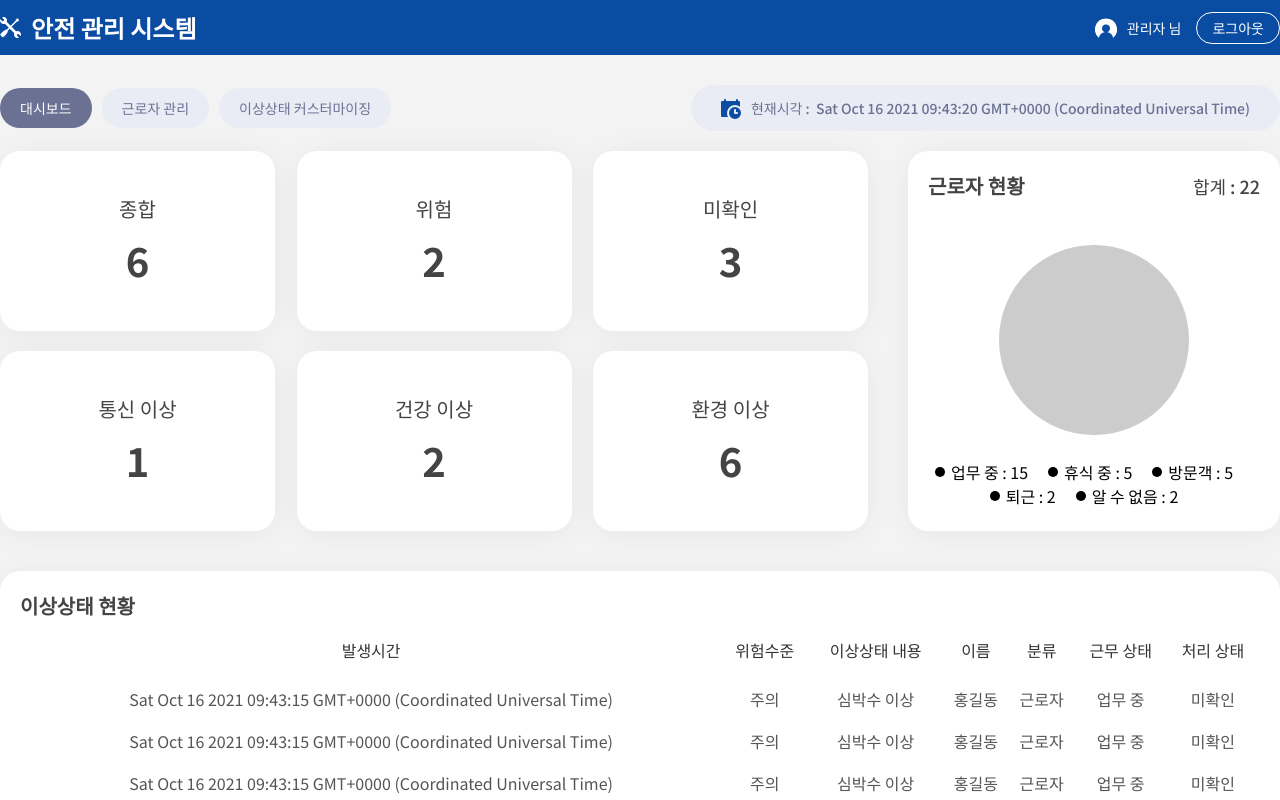
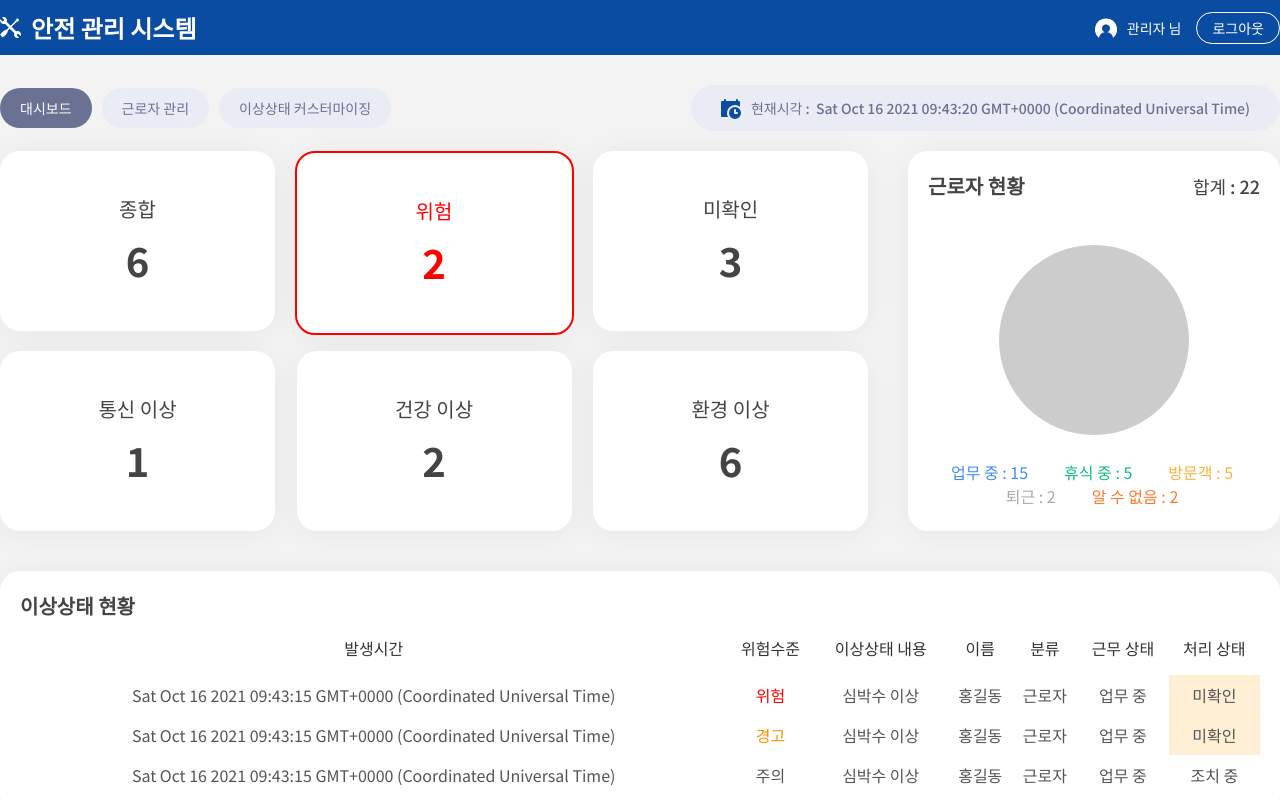
Before and after one commit to y35-n0/tutum-web, a React (Create React App) app: page / in a window 1280 px wide. Built offline with nearby package versions, Linux system fonts and the light colour scheme.

Commit message:
[UPDATE] Styling

```diff
--- a/src/views/DashboardView/components/BoardCount/BoardCountEmployeeLegendBox.tsx
+++ b/src/views/DashboardView/components/BoardCount/BoardCountEmployeeLegendBox.tsx
@@ -3,7 +3,6 @@ import { css } from "@emotion/react";
 
 const boxStyle = css`
   display: flex;
-  /* flex-direction: column; */
   align-items: center;
   justify-content: center;
   flex-wrap: wrap;
--- a/src/views/DashboardView/components/BoardCount/BoardCountEmployeeLegendItem.tsx
+++ b/src/views/DashboardView/components/BoardCount/BoardCountEmployeeLegendItem.tsx
@@ -1,6 +1,7 @@
 /** @jsxImportSource @emotion/react */
 import { css } from "@emotion/react";
 import { ChangeEventHandler } from "react";
+import { EMPLOYEE_TYPE_COLOR } from "../../../common/GlobalStyle";
 
 const checkboxStyle = css`
   display: none;
@@ -11,16 +12,13 @@ const innerDivStyle = css`
   margin-right: 20px;
   align-items: center;
   cursor: pointer;
-  color: #000;
 `;
 
-// TODO: color
 const colorDivStyle = css`
   width: 10px;
   height: 10px;
   border-radius: 100px;
   margin-right: 6px;
-  background: #000;
 `;
 
 export type BoardCountEmployeeLegendItemContent = {
@@ -48,7 +46,12 @@ const BoardCountEmployeeLegendItem: React.FC<Props> = (props) => {
         onChange={props.handleChange}
         css={checkboxStyle}
       />
-      <div css={innerDivStyle}>
+      <div
+        css={css`
+          ${innerDivStyle}
+          color: ${EMPLOYEE_TYPE_COLOR[props.item.id]};
+        `}
+      >
         <div css={colorDivStyle} />
         <span className="graphTitle-value">
           {props.item.content} : {props.item.count}
--- a/src/views/DashboardView/components/BoardCount/BoardCountStatusCard.tsx
+++ b/src/views/DashboardView/components/BoardCount/BoardCountStatusCard.tsx
@@ -1,6 +1,7 @@
 /** @jsxImportSource @emotion/react */
 import { css } from "@emotion/react";
 import { ChangeEventHandler } from "react";
+import { DANGER_LEVEL_COLOR } from "../../../common/GlobalStyle";
 
 const checkboxStyle = css`
   display: none;
@@ -26,6 +27,15 @@ const boxStyle = css`
   }
 `;
 
+const boxDangerStyle = css`
+  border: 2px solid ${DANGER_LEVEL_COLOR["위험"]};
+  color: ${DANGER_LEVEL_COLOR["위험"]};
+
+  input[type="checkbox"]:checked + & {
+    border: none;
+  }
+`;
+
 const titleStyle = css`
   font-size: 20px;
   font-weight: 500;
@@ -42,7 +52,6 @@ export type BoardCountStatusCardContent = {
   value: string;
   content: string;
   count: number;
-  isDanger: boolean;
 };
 
 type Props = {
@@ -52,6 +61,7 @@ type Props = {
 };
 
 const BoardCountStatusCard: React.FC<Props> = (props) => {
+  console.log();
   return (
     <label>
       <input
@@ -63,7 +73,11 @@ const BoardCountStatusCard: React.FC<Props> = (props) => {
         onChange={props.handleChange}
         css={checkboxStyle}
       />
-      <div css={boxStyle}>
+      <div
+        css={
+          props.item.content === "위험" ? [boxStyle, boxDangerStyle] : boxStyle
+        }
+      >
         <span css={titleStyle}>{props.item.content}</span>
         <span css={valueStyle}>{props.item.count}</span>
       </div>
--- a/src/views/DashboardView/components/BoardCount/index.tsx
+++ b/src/views/DashboardView/components/BoardCount/index.tsx
@@ -11,7 +11,6 @@ import CountBoardEmployeeLegendBox from "./BoardCountEmployeeLegendBox";
 import BoardCountEmployeeLegendItem, {
   BoardCountEmployeeLegendItemContent,
 } from "./BoardCountEmployeeLegendItem";
-import _ from "lodash";
 
 // FIXME: setData
 const tmpStatusItems: BoardCountStatusCardContent[] = [
@@ -20,42 +19,36 @@ const tmpStatusItems: BoardCountStatusCardContent[] = [
     value: "comprehensive",
     content: "종합",
     count: 6,
-    isDanger: false,
   },
   {
     id: "danger",
     value: "danger",
     content: "위험",
     count: 2,
-    isDanger: true,
   },
   {
     id: "unidentified",
     value: "unidentified",
     content: "미확인",
     count: 3,
-    isDanger: false,
   },
   {
     id: "communication",
     value: "communication",
     content: "통신 이상",
     count: 1,
-    isDanger: false,
   },
   {
     id: "health",
     value: "health",
     content: "건강 이상",
     count: 2,
-    isDanger: false,
   },
   {
     id: "nature",
     value: "nature",
     content: "환경 이상",
     count: 6,
-    isDanger: false,
   },
 ];
 
@@ -138,7 +131,6 @@ const CountBoard: React.FC = () => {
     }
   };
 
-  // FIXME: legend row
   return (
     <BoardCountBox>
       <BoardCountStatusBox>
--- a/src/views/DashboardView/components/BoardTable/BoardTableInTable.tsx
+++ b/src/views/DashboardView/components/BoardTable/BoardTableInTable.tsx
@@ -3,7 +3,7 @@ import { css } from "@emotion/react";
 
 const boxStyle = css`
   width: 100%;
-  cellspacing: 0;
+  border-spacing: 0;
 `;
 
 const BoardTableInTable: React.FC = (props) => {
--- a/src/views/DashboardView/components/BoardTable/BoardTableRow.tsx
+++ b/src/views/DashboardView/components/BoardTable/BoardTableRow.tsx
@@ -1,31 +1,29 @@
 /** @jsxImportSource @emotion/react */
 import { css } from "@emotion/react";
+import { DANGER_LEVEL_COLOR } from "../../../common/GlobalStyle";
 
 const trStyle = css`
+  height: 40px;
+  color: #555;
+  text-align: center;
+  font-size: 16px;
+  font-weight: 300;
+
   &:hover {
     background-color: #e6e6e6;
     cursor: pointer;
   }
 `;
 
-const tdStyle = css`
-  height: 40px;
-  color: #555;
-  text-align: center;
-  font-size: 16px;
-  font-weight: 300;
-`;
-
 export type TableBoardItem = {
   id: number;
   timestamp: string;
   dangerLevel: string;
-  dangerLevelColor: string;
   content: string;
   userName: string;
   userType: string;
   workingCondition: string;
-  isUndefined: boolean;
+  processingStatus: string;
 };
 
 type Props = {
@@ -35,15 +33,27 @@ type Props = {
 const BoardTableRow: React.FC<Props> = (props) => {
   return (
     <tr className="tbody-tr" css={trStyle}>
-      <td css={tdStyle}>{props.item.timestamp}</td>
-      <td color={props.item.dangerLevelColor} css={tdStyle}>
+      <td>{props.item.timestamp}</td>
+      <td
+        css={css`
+          color: ${DANGER_LEVEL_COLOR[props.item.dangerLevel]};
+        `}
+      >
         {props.item.dangerLevel}
       </td>
-      <td css={tdStyle}>{props.item.content}</td>
-      <td css={tdStyle}>{props.item.userName}</td>
-      <td css={tdStyle}>{props.item.userType}</td>
-      <td css={tdStyle}>{props.item.workingCondition}</td>
-      <td css={tdStyle}>{props.item.isUndefined ? "미확인" : "조치 중"}</td>
+      <td>{props.item.content}</td>
+      <td>{props.item.userName}</td>
+      <td>{props.item.userType}</td>
+      <td>{props.item.workingCondition}</td>
+      <td
+        css={css`
+          ${props.item.processingStatus === "미확인"
+            ? "background-color: #ffefd4"
+            : ""}
+        `}
+      >
+        {props.item.processingStatus}
+      </td>
     </tr>
   );
 };
--- a/src/views/DashboardView/components/BoardTable/index.tsx
+++ b/src/views/DashboardView/components/BoardTable/index.tsx
@@ -12,35 +12,32 @@ const tmpStatusItems: TableBoardItem[] = [
   {
     id: 1,
     timestamp: Date(),
-    dangerLevel: "주의",
-    dangerLevelColor: "#666",
+    dangerLevel: "위험",
     content: "심박수 이상",
     userName: "홍길동",
     userType: "근로자",
     workingCondition: "업무 중",
-    isUndefined: true,
+    processingStatus: "미확인",
   },
   {
     id: 2,
     timestamp: Date(),
-    dangerLevel: "주의",
-    dangerLevelColor: "#666",
+    dangerLevel: "경고",
     content: "심박수 이상",
     userName: "홍길동",
     userType: "근로자",
     workingCondition: "업무 중",
-    isUndefined: true,
+    processingStatus: "미확인",
   },
   {
     id: 3,
     timestamp: Date(),
     dangerLevel: "주의",
-    dangerLevelColor: "#666",
     content: "심박수 이상",
     userName: "홍길동",
     userType: "근로자",
     workingCondition: "업무 중",
-    isUndefined: true,
+    processingStatus: "조치 중",
   },
 ];
 
--- a/src/views/common/GlobalStyle/index.tsx
+++ b/src/views/common/GlobalStyle/index.tsx
@@ -1,5 +1,19 @@
 /** @jsxImportSource @emotion/react */
 import { Global, css } from "@emotion/react";
+
+export const DANGER_LEVEL_COLOR: { [name: string]: string } = {
+  위험: "#FF0000",
+  경고: "#FF9100",
+  주의: "#555",
+};
+
+export const EMPLOYEE_TYPE_COLOR: { [name: string]: string } = {
+  working: "#3F8CFF",
+  rest: "#0EC07F",
+  visitor: "#FFB03D",
+  off: "#AAA",
+  undefined: "#FF7A2D",
+};
 
 const GlobalStyle: React.FC = (props) => {
   return (
--- a/src/views/common/Header/index.tsx
+++ b/src/views/common/Header/index.tsx
@@ -12,8 +12,7 @@ const tempUser = {
   userName: "관리자",
 };
 
-// FIXME:
-// - user 쿠키로 가져오기
+// TODO: set user
 const Header: React.FC = () => {
   const [user, setUser] = useState<AuthUser>(tempUser);
 
```
